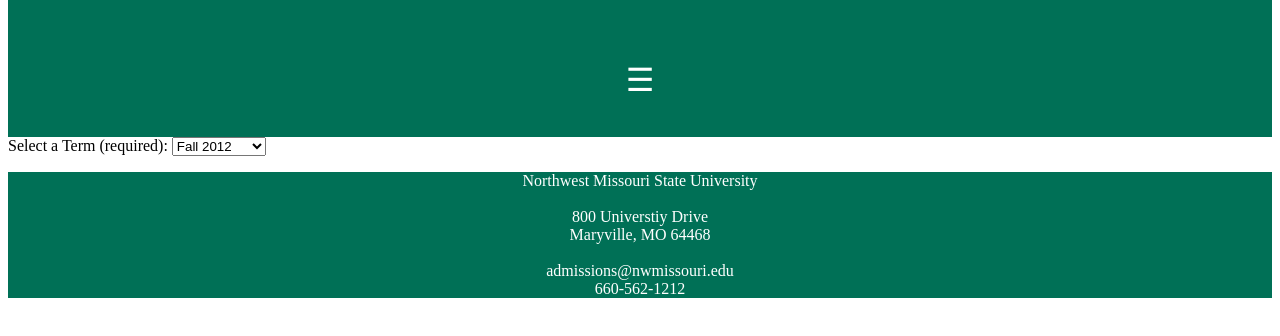
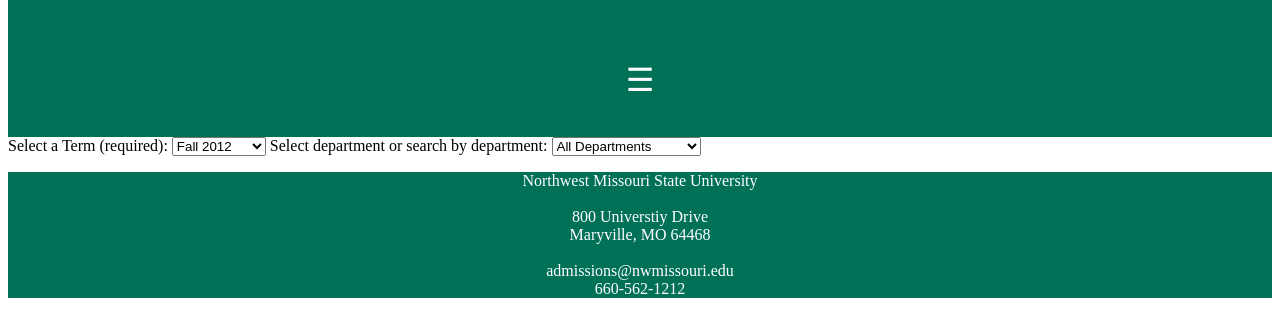
Before and after one commit to 334Fa22/client-project-group3berrygrahamvolner, a plain HTML site: page onlineOpen.html in a window 1280 px wide. Shown: the part 148-484 px from the top of the page. Drawn offline with Linux system fonts and the light colour scheme.

Commit message:
Began work on dept search

```diff
--- a/onlineOpen.html
+++ b/onlineOpen.html
@@ -56,6 +56,11 @@
       <option value="Fall 2022">Fall 2022</option>
       <option value="Spring 2023">Spring 2023</option>
     </select>
+    <label for="dept">Select department or search by department:</label>
+    <select name="dept" id="dept">
+      <option value="All Departments">All Departments</option>
+      <option value="Online Prof 1">Online Professional 1</option>
+    </select>
   </main>
   <footer>
     <div class="mobile">
```
